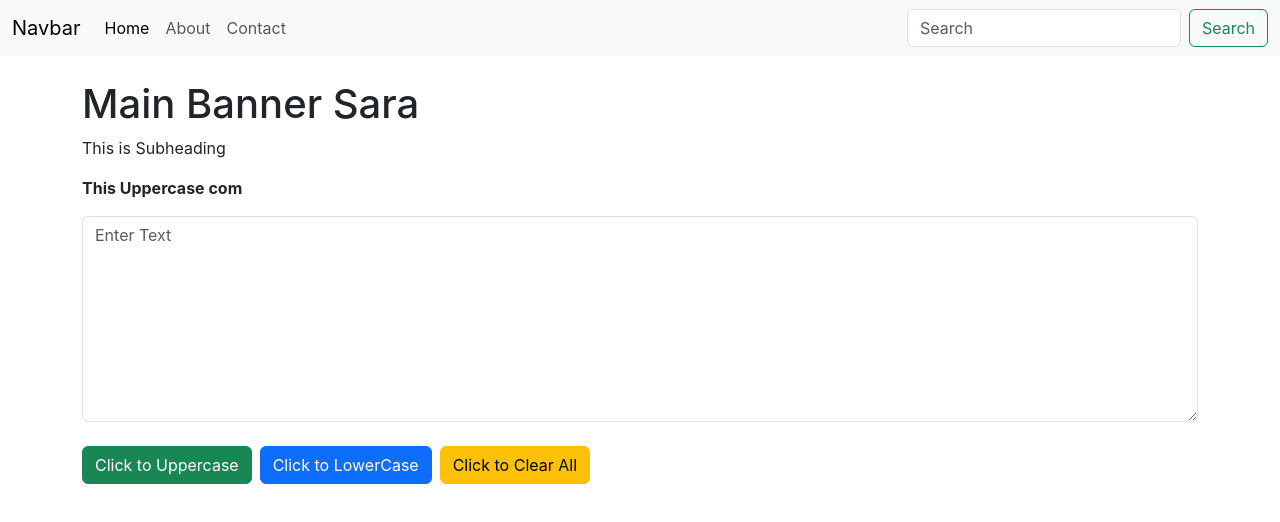
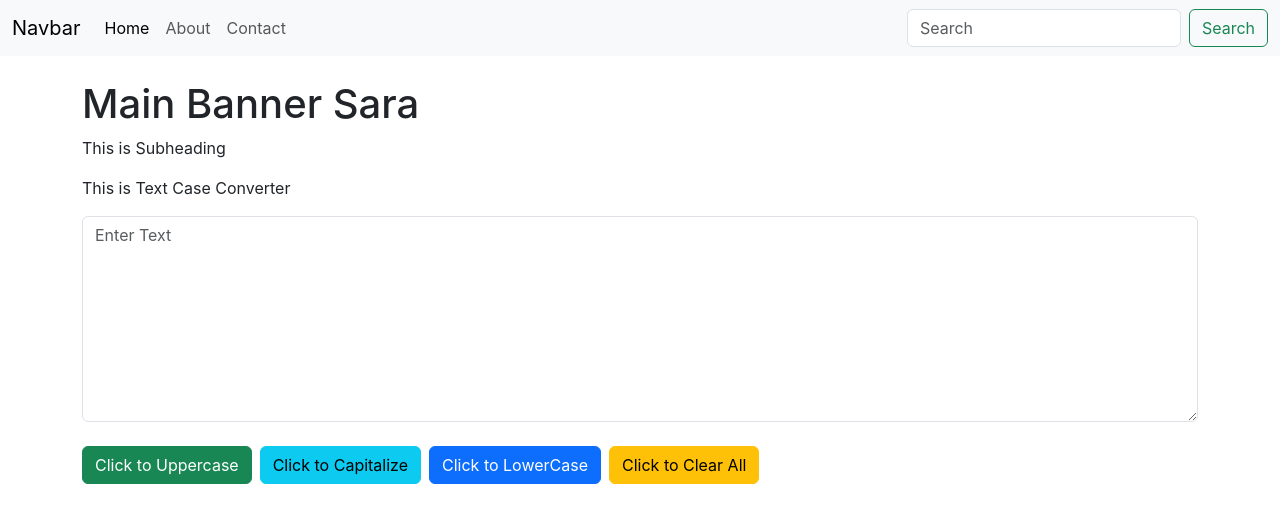
Before and after one commit to bisht95/react-CaseConverter, a React (Create React App) app: page / in a window 1280 px wide. Shown: the top 522 px of the page. Built offline with nearby package versions, Linux system fonts and the light colour scheme.

Commit message:
Add text Capitalize function

```diff
--- a/src/App.js
+++ b/src/App.js
@@ -1,9 +1,9 @@
 //import logo from './logo.svg';
 import './App.css';
 import Mainbanner from './component/mainbanner';
-import MyUppercase from './component/myuppercase';
+//  import MyUppercase from './component/myuppercase';
 import Navbar from './component/navbar';
-// import TextForm from './component/textform';
+import TextForm from './component/textform';
 
 
 
@@ -12,8 +12,8 @@ function App() {
     <div>
       <Navbar/>
       <Mainbanner name="Sara" subheading="This is Subheading"/>
-      {/* <TextForm  textform_heading="Enter the text to analyze below"/> */}
-      <MyUppercase uppercaseheading="This Uppercase com"/>
+      <TextForm textarea_lable="This is Text Case Converter"/>
+      {/* <MyUppercase uppercaseheading="This Uppercase com"/> */}
     </div>
   );
 }
--- a/src/component/myuppercase.js
+++ b/src/component/myuppercase.js
@@ -18,6 +18,14 @@ export default function MyUppercase(props) {
         setText(newtext)
     }
 
+    const handelcapitalizewod = (str) =>{
+        return str.replace(/\b\w/g, char => char.toUpperCase());
+    }
+
+    const handelcapitalizebtn = () =>{
+       setText(handelcapitalizewod(text))
+    }
+
     const handelClearallbtn = () => {
         let newtext = ''
         setText(newtext)
@@ -35,6 +43,7 @@ export default function MyUppercase(props) {
             </div>
 
             <button type='button' className='btn btn-success me-2' onClick={handeluppercasebtn}>Click to Uppercase</button>
+            <button type='button' className='btn btn-info me-2' onClick={handelcapitalizebtn}>Click to Capitalize</button>
             <button type='button' className='btn btn-primary me-2' onClick={handellowercasebtn}>Click to LowerCase</button>
             <button type='button' className='btn btn-warning' onClick={handelClearallbtn}>Click to Clear All</button>
         </div>
--- a/src/component/textform.js
+++ b/src/component/textform.js
@@ -1,33 +1,50 @@
 import React, {useState} from 'react'
+
 
 export default function TextForm(props) {
 
-    const handleUpClick = () => {
-        let newtext = text.toUpperCase();
+    const [text, setText] = useState('')
+
+    const handelChange = (event) => {
+        setText(event.target.value)
+    }
+
+    const handleUppercasebtn = () => {
+        let newtext = text.toUpperCase()
         setText(newtext)
     }
 
-     const hendleChange = (event) => {
-        setText(event.target.value)
+    const handellowercasebtn = () => {
+        let newtext = text.toLowerCase()
+        setText(newtext)
     }
 
+    const handelClearallbtn = () => {
+        let newtext = ''
+        setText(newtext)
+    }
 
-    const [text, setText] = useState('Enter text here')
+    const handelcapitalizewod = (str) => {
+        return str.toLowerCase().replace(/\b\w/g, char => char.toUpperCase());
+    }
 
+    const handelcapitalizebtn = () => {
+       setText(handelcapitalizewod(text))
+    }
 
-    return (
-    <div>
-        <div className='container'>
-            <h3>{props.textform_heading}</h3>
+  return (
+    <div className='container'>
 
-            <div className='textareafield mt-3 mb-3'>
-                 <textarea className="form-control" rows="8" id="comment" name="text" value="{text}" onChange={hendleChange}></textarea>
-            </div>
+        <p>{props.textarea_lable}</p>
 
-            <button type="button" className="btn btn-success" onClick={handleUpClick}>Click To Uppercase</button>
+        <div className='textaeresec mb-4'>
+            <textarea className='form-control' rows='8' placeholder='Enter Text' value={text} onChange={handelChange} id='commt' name='commt'></textarea>
         </div>
+
+        <button type='button' className='btn btn-success me-2' onClick={handleUppercasebtn}>Click to Uppercase</button>
+        <button type='button' className='btn btn-info me-2' onClick={handelcapitalizebtn}>Click to Capitalize</button>
+        <button type='button' className='btn btn-primary me-2' onClick={handellowercasebtn}>Click to LowerCase</button>
+        <button type='button' className='btn btn-warning' onClick={handelClearallbtn}>Click to Clear All</button>
     </div>
   )
-
-
 }
```
Also changed, not shown: 1 other file (tests, documents, lock files or other folders).
